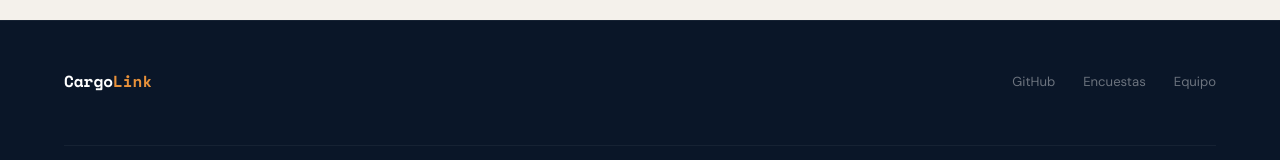
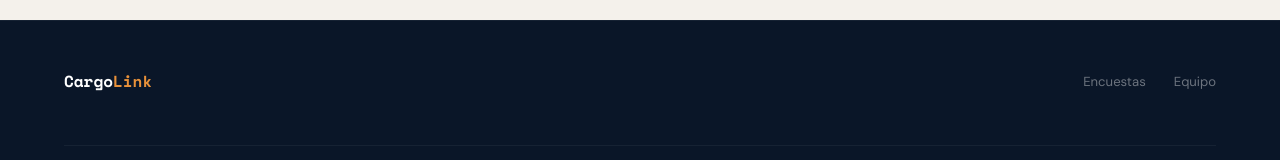
Before and after one commit to CargoLink-proyecto-final/Landing-Page-CargoLink, a React (Vite) app: page / in a window 1280 px wide. Shown: the part 6184-6344 px from the top of the page. Built offline with nearby package versions, Linux system fonts and the light colour scheme.

Commit message:
fix: remove GitHub link from Footer component

```diff
--- a/src/components/Footer.jsx
+++ b/src/components/Footer.jsx
@@ -4,7 +4,6 @@ export default function Footer() {
       <div className="container footer-inner">
         <div className="footer-brand">Cargo<span>Link</span></div>
         <ul className="footer-links">
-          <li><a href="https://github.com/vicent301/CargoLink.git" target="_blank" rel="noopener">GitHub</a></li>
           <li><a href="#encuestas">Encuestas</a></li>
           <li><a href="#equipo">Equipo</a></li>
         </ul>
```
